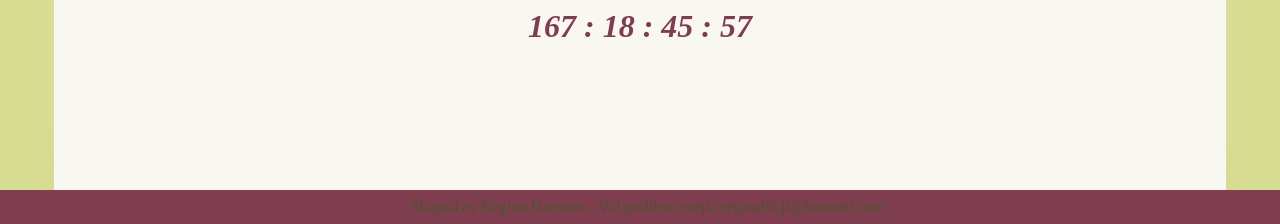
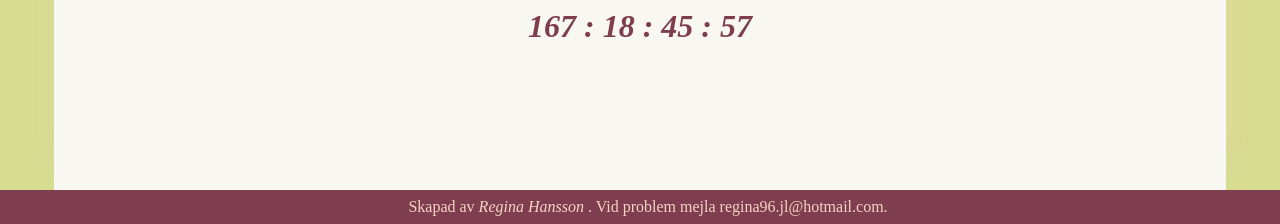
Before and after one commit to reggosaurus-reg/WeddingWebsite, a Flask app: page / in a window 1280 px wide. Shown: the part 576-800 px from the top of the page. Run offline with Flask 2, Linux system fonts and the light colour scheme.

Commit message:
Update link color and move text color to class

```diff
--- a/static/css/style.css
+++ b/static/css/style.css
@@ -58,7 +58,7 @@ h2 {
 	font-style:italic;
 }
 
-p {
+.text {
 	color: var(--color-text);
 }
 
@@ -75,6 +75,7 @@ p {
 	background-color: var(--color-menu-background);
 	text-align: center;
 	padding: 0.5em;
+	color: var(--color-text-menu);
 }
 
 .flex-container {
@@ -92,13 +93,13 @@ p {
 	margin:0;
 }
 
+.hidden-url {
+	font-style: italic;
+	color: var(--color-text-menu);
+}
+
 .hidden-url:link {
 	text-decoration: none;
-	color: var(--color-text);
-}
-
-.hidden-url:visited {
-	color: var(--color-text-menu);
 }
 
 nav {
--- a/templates/index.html
+++ b/templates/index.html
@@ -15,7 +15,7 @@
 			height=300>
 		</div>
 		<div style="min-width:30%">
-			<p>Vad roligt att just du hittat hit.
+			<p class="text">Vad roligt att just du hittat hit.
 			Här kommer all information du behöver att finnas!</p>
 		</div>
 	</div>
--- a/templates/templates/footer.html
+++ b/templates/templates/footer.html
@@ -1,5 +1,5 @@
 <div class="footer">
 	<p style="display:inline">Skapad av</p>
 	<a href= "https://github.com/reggosaurus-reg" class="hidden-url" style="display:inline">Regina Hansson</a>
-	<p style="display:inline">. Vid problem mejla regina96.jl@hotmail.com</p>
+	<p style="display:inline">. Vid problem mejla regina96.jl@hotmail.com.</p>
 </div>
--- a/templates/templates/page.html
+++ b/templates/templates/page.html
@@ -27,7 +27,7 @@
 			</div>
 			<div style="z-index:1">
 				{% block content %}
-				<p style="text-align:center">
+				<p class="text" style="text-align:center">
 					Den som väntar på något gott... Innehåll kommer!
 				</p>
 				{% endblock %}
```
